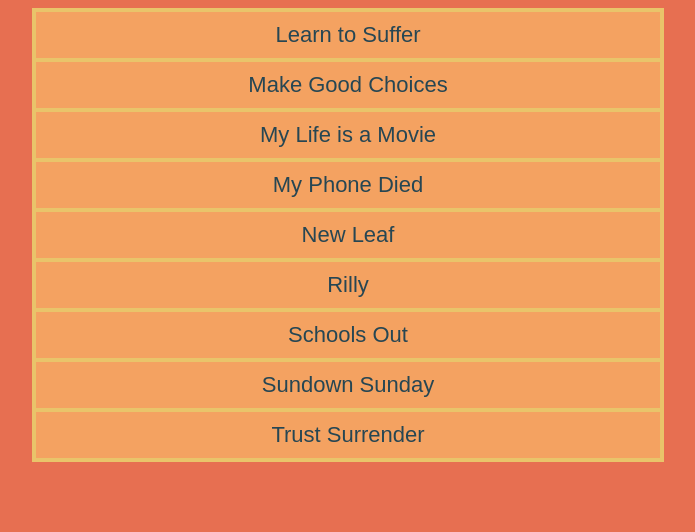
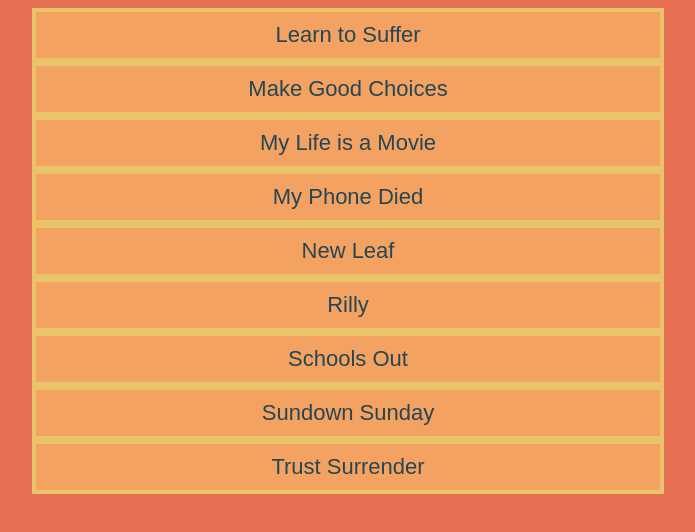
Before and after one commit to 5geoy/haileyboard, a website: page public/index.html in a window 1280 px wide. Shown: the whole page, without its empty margins (292-987 px from the left). Drawn offline with nearby package versions, Linux system fonts and the light colour scheme.

Commit message:
Update index.html

```diff
--- a/public/index.html
+++ b/public/index.html
@@ -18,14 +18,14 @@
 	}
     </script>
 <div class="btn-group">
-    <input type="button" value="Learn to Suffer" onclick="play(value)">
-    <input type="button" value="Make Good Choices" onclick="play(value)">
-    <input type="button" value="My Life is a Movie" onclick="play(value)">
-    <input type="button" value="My Phone Died" onclick="play(value)">
-    <input type="button" value="New Leaf" onclick="play(value)">
-    <input type="button" value="Rilly" onclick="play(value)">
-    <input type="button" value="Schools Out" onclick="play(value)">
-    <input type="button" value="Sundown Sunday" onclick="play(value)">
-    <input type="button" value="Trust Surrender" onclick="play(value)">
+<div clsss="item"><input type="button" value="Learn to Suffer" onclick="play(value)"></div>
+<div clsss="item"><input type="button" value="Make Good Choices" onclick="play(value)"></div>
+<div clsss="item"><input type="button" value="My Life is a Movie" onclick="play(value)"></div>
+<div clsss="item"><input type="button" value="My Phone Died" onclick="play(value)"></div>
+<div clsss="item"><input type="button" value="New Leaf" onclick="play(value)"></div>
+<div clsss="item"><input type="button" value="Rilly" onclick="play(value)"></div>
+<div clsss="item"><input type="button" value="Schools Out" onclick="play(value)"></div>
+<div clsss="item"><input type="button" value="Sundown Sunday" onclick="play(value)"></div>
+<div clsss="item"><input type="button" value="Trust Surrender" onclick="play(value)"></div>
 </div>
   </body>
```
